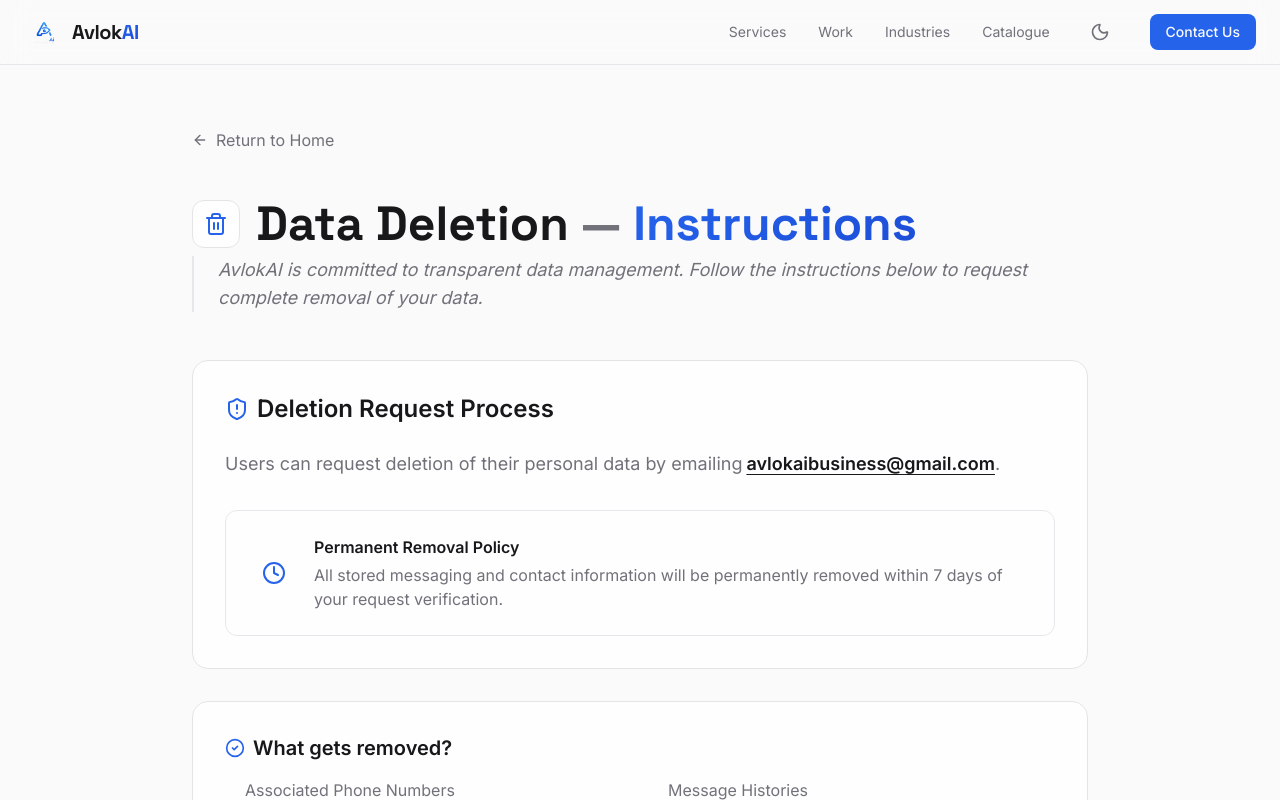
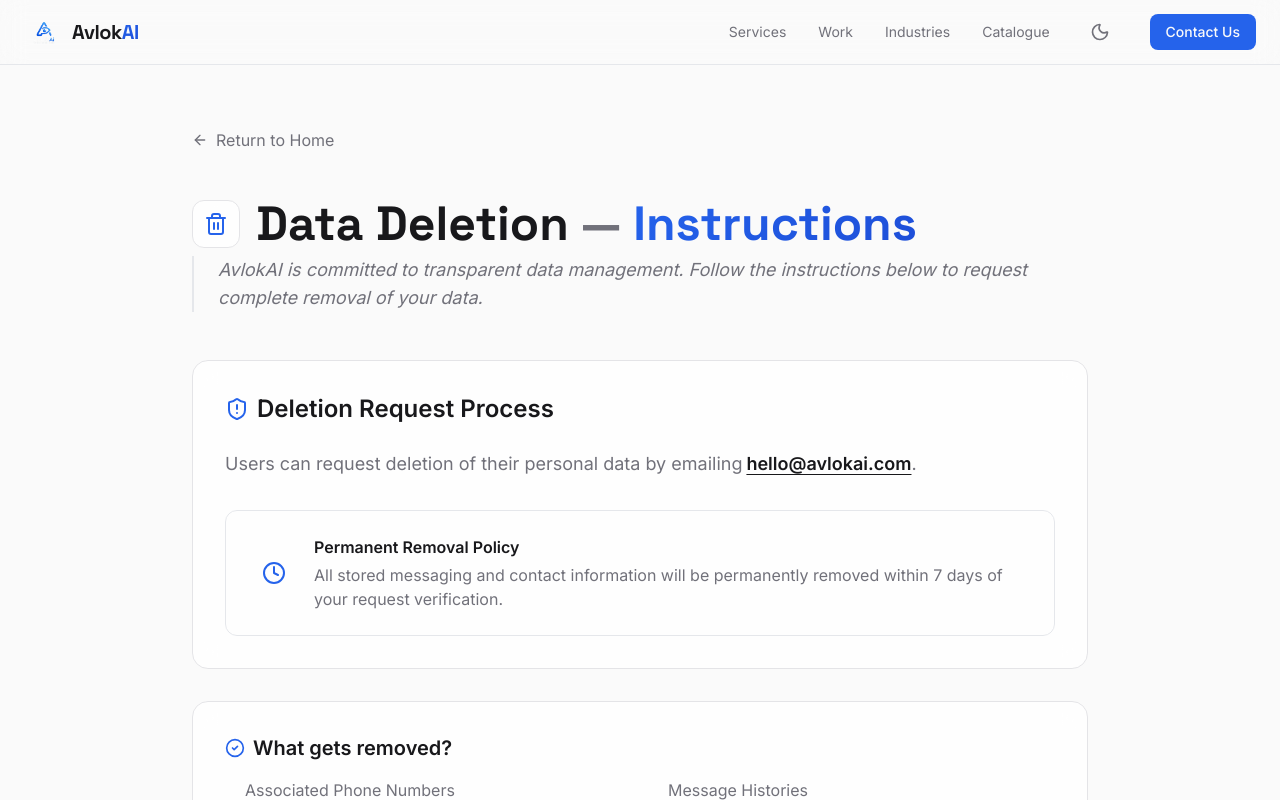
Before and after one commit to AdapaRohith/portfolio_week2, a Next.js app: page /data-delete in a window 1280 px wide. Shown: the top 800 px of the page. Built offline with nearby package versions, Linux system fonts and the light colour scheme.

Commit message:
mail change

```diff
--- a/src/app/api/whatsapp-brochure/route.tsx
+++ b/src/app/api/whatsapp-brochure/route.tsx
@@ -272,7 +272,7 @@
                         <div style={{ display: 'flex', flexDirection: 'column', alignItems: 'flex-end', gap: '6px' }}>
                             <span style={{ color: '#c9a84c', fontSize: '16px', fontWeight: '700' }}>avlokai.com</span>
                             <span style={{ color: '#58587a', fontSize: '14px' }}>+91 93466 72015</span>
-                            <span style={{ color: '#58587a', fontSize: '14px' }}>avlokaibusiness@gmail.com</span>
+                            <span style={{ color: '#58587a', fontSize: '14px' }}>hello@avlokai.com</span>
                         </div>
                     </div>
                 </div>
--- a/src/app/data-delete/page.tsx
+++ b/src/app/data-delete/page.tsx
@@ -49,8 +49,8 @@
                             </h2>
                             <p className="text-muted text-lg leading-relaxed mb-8">
                                 Users can request deletion of their personal data by emailing
-                                <a href="mailto:avlokaibusiness@gmail.com" className="text-foreground font-semibold hover:text-accent transition-colors ml-1 underline decoration-accent/30 underline-offset-4">
-                                    avlokaibusiness@gmail.com
+                                <a href="mailto:hello@avlokai.com" className="text-foreground font-semibold hover:text-accent transition-colors ml-1 underline decoration-accent/30 underline-offset-4">
+                                    hello@avlokai.com
                                 </a>.
                             </p>
 
@@ -96,7 +96,7 @@
                                 If you have any questions regarding your data privacy or the deletion process, please reach out to our team.
                             </p>
                             <a
-                                href="mailto:avlokaibusiness@gmail.com"
+                                href="mailto:hello@avlokai.com"
                                 className="inline-block py-4 px-10 rounded-full bg-accent text-background font-bold text-lg hover:shadow-lg transition-all transform hover:-translate-y-1"
                             >
                                 Contact Support
--- a/src/app/layout.tsx
+++ b/src/app/layout.tsx
@@ -104,7 +104,7 @@
     ],
     contactPoint: {
         '@type': 'ContactPoint',
-        email: 'avlokaibusiness@gmail.com',
+        email: 'hello@avlokai.com',
         telephone: '+919346672015',
         contactType: 'sales',
         availableLanguage: 'English',
--- a/src/app/page.tsx
+++ b/src/app/page.tsx
@@ -52,7 +52,7 @@
                         <div>
                             <h3 className="font-display text-sm font-semibold mb-4">Contact</h3>
                             <ul className="space-y-2">
-                                <li><a href="mailto:avlokaibusiness@gmail.com" className="text-sm text-muted hover:text-foreground transition-colors">avlokaibusiness@gmail.com</a></li>
+                                <li><a href="mailto:hello@avlokai.com" className="text-sm text-muted hover:text-foreground transition-colors">hello@avlokai.com</a></li>
                                 <li><a href="tel:+919346672015" className="text-sm text-muted hover:text-foreground transition-colors">+91 93466 72015</a></li>
                                 <li><a href="https://www.linkedin.com/company/avlokai/" target="_blank" rel="noopener noreferrer" className="text-sm text-muted hover:text-foreground transition-colors">LinkedIn</a></li>
                                 <li><a href="https://www.instagram.com/avlok.ai/" target="_blank" rel="noopener noreferrer" className="text-sm text-muted hover:text-foreground transition-colors">Instagram</a></li>
--- a/src/app/privacy/page.tsx
+++ b/src/app/privacy/page.tsx
@@ -95,7 +95,7 @@
                                     Users may request deletion of their data at any time.
                                 </p>
                                 <a
-                                    href="mailto:avlokaibusiness@gmail.com"
+                                    href="mailto:hello@avlokai.com"
                                     className="inline-flex items-center gap-2 text-accent font-medium hover:underline"
                                 >
                                     Contact Support <ArrowLeft className="w-4 h-4 rotate-180" />
@@ -106,10 +106,10 @@
                                 <h2 className="text-2xl font-semibold mb-4">Contact</h2>
                                 <Mail className="w-8 h-8 text-accent mb-4" />
                                 <a
-                                    href="mailto:avlokaibusiness@gmail.com"
+                                    href="mailto:hello@avlokai.com"
                                     className="text-xl font-bold hover:text-accent transition-colors"
                                 >
-                                    avlokaibusiness@gmail.com
+                                    hello@avlokai.com
                                 </a>
                             </section>
                         </div>
--- a/src/app/terms/page.tsx
+++ b/src/app/terms/page.tsx
@@ -86,10 +86,10 @@
                             <h2 className="text-2xl font-semibold mb-2">Contact</h2>
                             <p className="text-muted mb-4">Questions regarding these terms? Reach out to our business team.</p>
                             <a
-                                href="mailto:avlokaibusiness@gmail.com"
+                                href="mailto:hello@avlokai.com"
                                 className="text-xl font-bold text-accent hover:brightness-110 transition-all underline underline-offset-8 decoration-accent/30 hover:decoration-accent"
                             >
-                                avlokaibusiness@gmail.com
+                                hello@avlokai.com
                             </a>
                         </section>
                     </div>
--- a/src/components/FinalCTA.tsx
+++ b/src/components/FinalCTA.tsx
@@ -4,7 +4,7 @@
 import { Mail, Phone, MessageCircle, ArrowRight } from 'lucide-react'
 import { inView } from '@/lib/motion'
 
-const GMAIL = 'https://mail.google.com/mail/u/0/?fs=1&to=avlokaibusiness@gmail.com&su=Automation%20Project%20Inquiry&tf=cm'
+const GMAIL = 'https://mail.google.com/mail/u/0/?fs=1&to=hello@avlokai.com&su=Automation%20Project%20Inquiry&tf=cm'
 
 export default function FinalCTA() {
     return (
--- a/src/components/Header.tsx
+++ b/src/components/Header.tsx
@@ -74,7 +74,7 @@
                         {theme === 'dark' ? <Sun className="w-5 h-5" /> : <Moon className="w-5 h-5" />}
                     </button>
                     <a
-                        href="mailto:avlokaibusiness@gmail.com"
+                        href="mailto:hello@avlokai.com"
                         className="px-4 py-2 bg-accent hover:bg-accent-dim text-background text-sm font-medium rounded-lg transition-all"
                     >
                         Contact Us
@@ -140,7 +140,7 @@
                                 {theme === 'dark' ? 'Light mode' : 'Dark mode'}
                             </button>
                             <a
-                                href="mailto:avlokaibusiness@gmail.com"
+                                href="mailto:hello@avlokai.com"
                                 className="px-4 py-2 bg-accent hover:bg-accent-dim text-background text-sm font-medium rounded-lg transition-all text-center"
                             >
                                 Contact Us
```
